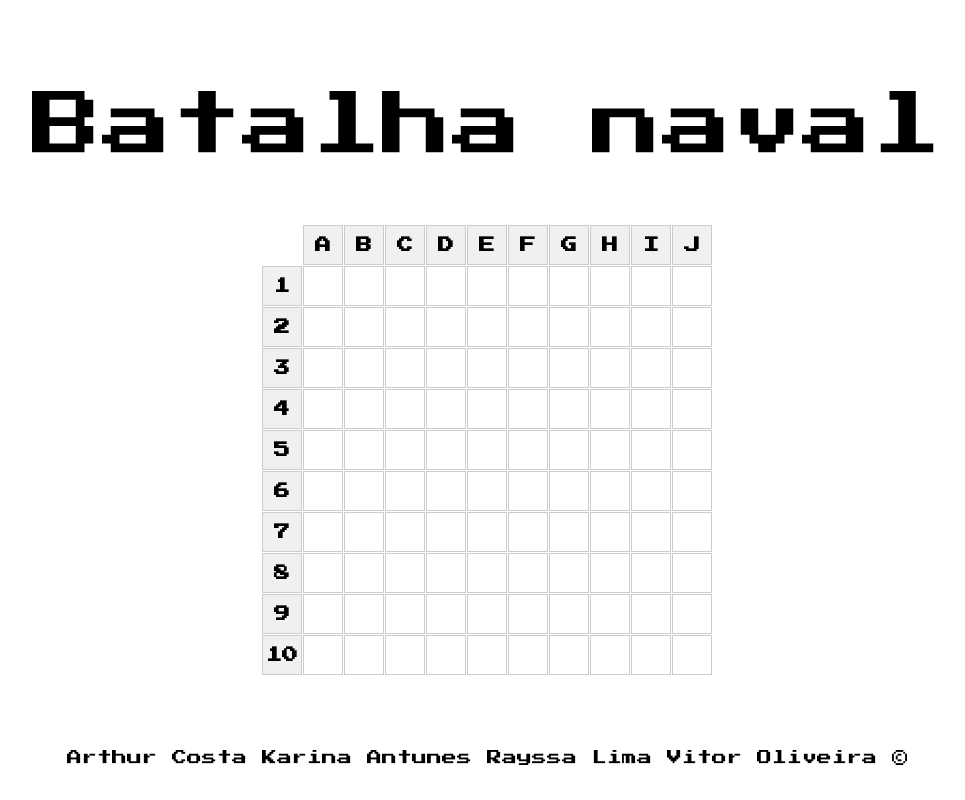
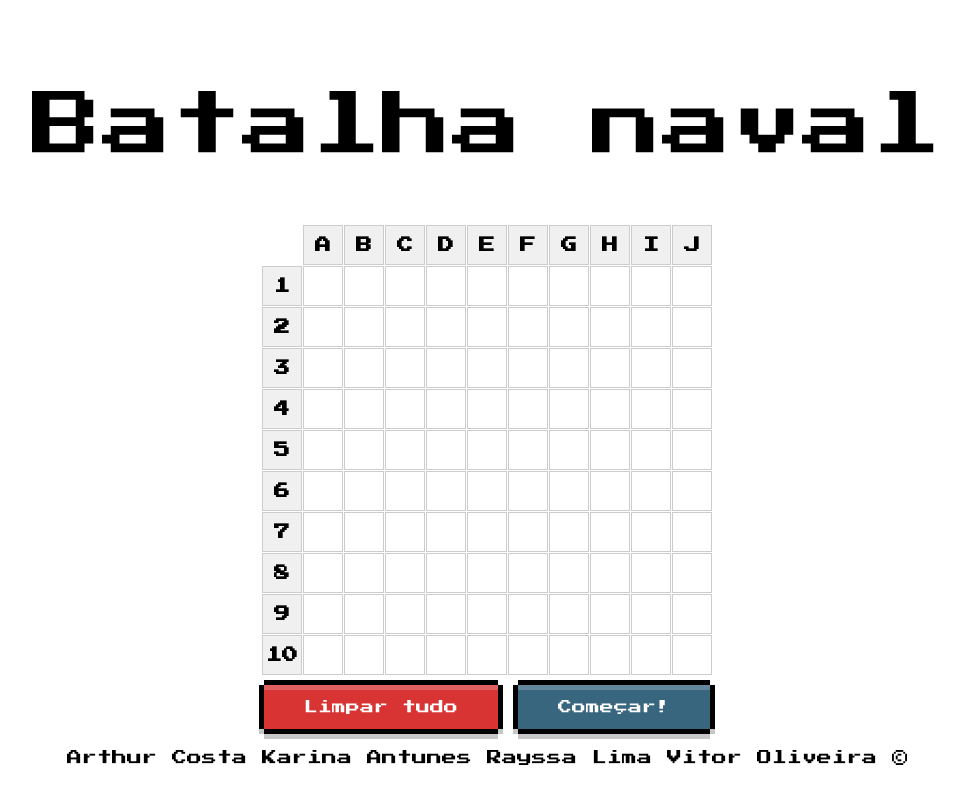
Before and after one commit to limarayssa/a3-estruturas-matematicas, an Angular app: page / in a window 1280 px wide. Shown: the whole page, without its empty margins (153-1118 px from the left). Built offline with nearby package versions, Linux system fonts and the light colour scheme.

Commit message:
Adicionando botões e clear dos campos

```diff
--- a/src/app/pages/choose-ships/choose-ships/choose-ships.component.css
+++ b/src/app/pages/choose-ships/choose-ships/choose-ships.component.css
@@ -36,9 +36,54 @@
 .cabecalho {
   background-color: #f0f0f0;
   font-weight: bold;
+  pointer-events: none;
 }
 
 .espaco-vazio {
   background-color: transparent;
   border: none;
 }
+
+.navio {
+  /* background-image: url("/src/app/assets/images/navio.svg"); */
+  background-color: lightblue;
+  width: 100%;
+  height: 100%;
+}
+
+.botoes {
+  display: flex;
+  flex-direction: row;
+  justify-content: center;
+}
+
+/* css dos botoes */
+.title {
+  background: #2e2e2e;
+  padding: 15px;
+  color: #fff;
+  margin-bottom: 30px;
+  font-family: PressStart;
+  font-size: 24px;
+  box-shadow: 0px 5px black, 0px -5px black, 5px 0px black, -5px 0px black,
+    0px 10px #00000038, 5px 5px #00000038, -5px 5px #00000038,
+    inset 0px 5px #ffffff1f, inset 0px -5px #00000030;
+}
+button {
+  color: #fff;
+  background-color: #6abc3a;
+  padding: 15px 40px 15px 40px;
+  margin: 10px;
+  font-size: 14px;
+  font-family: PressStart;
+  border: 0;
+  box-shadow: 0px 5px black, 0px -5px black, 5px 0px black, -5px 0px black,
+    0px 10px #00000038, 5px 5px #00000038, -5px 5px #00000038,
+    inset 0px 5px #ffffff36;
+  cursor: pointer;
+}
+button:active {
+  transform: translateY(5px);
+  box-shadow: 0px 5px black, 0px -5px black, 5px 0px black, -5px 0px black,
+    inset 0px 5px #00000038;
+}
--- a/src/app/pages/choose-ships/choose-ships/choose-ships.component.html
+++ b/src/app/pages/choose-ships/choose-ships/choose-ships.component.html
@@ -12,10 +12,16 @@
       <div class="celula cabecalho">{{ x + 1 }}</div>
 
       <!-- Células da linha -->
-      <div *ngFor="let celula of linha; let y = index"
-           class="celula"
-           (click)="onCellClick(x, y)">
-      </div>
+      <div
+        *ngFor="let celula of linha; let y = index"
+        class="celula"
+        [ngClass]="{ navio: celula === 'navio' }"
+        (click)="selecionarNavio(x, y)"
+      ></div>
     </ng-container>
   </div>
 </div>
+<div class="botoes">
+  <button (click)="clear()" style="background-color: #d83434;">Limpar tudo</button>
+  <button style="background-color: #38667f;">Começar!</button>
+</div>
--- a/src/app/pages/choose-ships/choose-ships/choose-ships.component.ts
+++ b/src/app/pages/choose-ships/choose-ships/choose-ships.component.ts
@@ -5,17 +5,42 @@ import { CommonModule } from '@angular/common';
   selector: 'app-choose-ships',
   imports: [CommonModule],
   templateUrl: './choose-ships.component.html',
-  styleUrl: './choose-ships.component.css'
+  styleUrl: './choose-ships.component.css',
 })
 export class ChooseShipsComponent {
-
-  tabuleiro: string[][] = Array(10).fill(null).map(() => Array(10).fill('vazio'));
+  tabuleiro: string[][] = Array(10)
+    .fill(null)
+    .map(() => Array(10).fill('vazio'));
   colunas: string[] = ['A', 'B', 'C', 'D', 'E', 'F', 'G', 'H', 'I', 'J'];
   navio: string[] = [];
   maxNavios = 10;
 
-  onCellClick(x: number, y: number) {
-    alert(`Campo escolhido: ${this.colunas[y]}${x + 1}`);
+  selecionarNavio(x: number, y: number) {
+    //alert(`Campo escolhido: ${this.colunas[y]}${x + 1}`);
+    const posicao = `${this.colunas[y]}${x + 1}`;
+    const isSelected = this.navio.includes(posicao);
+
+    if (isSelected) {
+      this.navio = this.navio.filter((p) => p !== posicao);
+      this.tabuleiro[x][y] = 'vazio';
+    } else {
+      if (this.navio.length < this.maxNavios) {
+        // Selecionar
+        this.navio.push(posicao);
+        this.tabuleiro[x][y] = 'navio';
+      } else {
+        alert('Você já posicionou todos os navios.');
+      }
+    }
+
+    console.log(this.navio)
   }
 
+  clear() {
+    // debugger
+    // alert('apertei clear aki');
+    // console.log('apertei clear aki')
+      this.tabuleiro = Array(10).fill(null).map(() => Array(10).fill('vazio'));
+      this.navio = [];
+  }
 }
```
